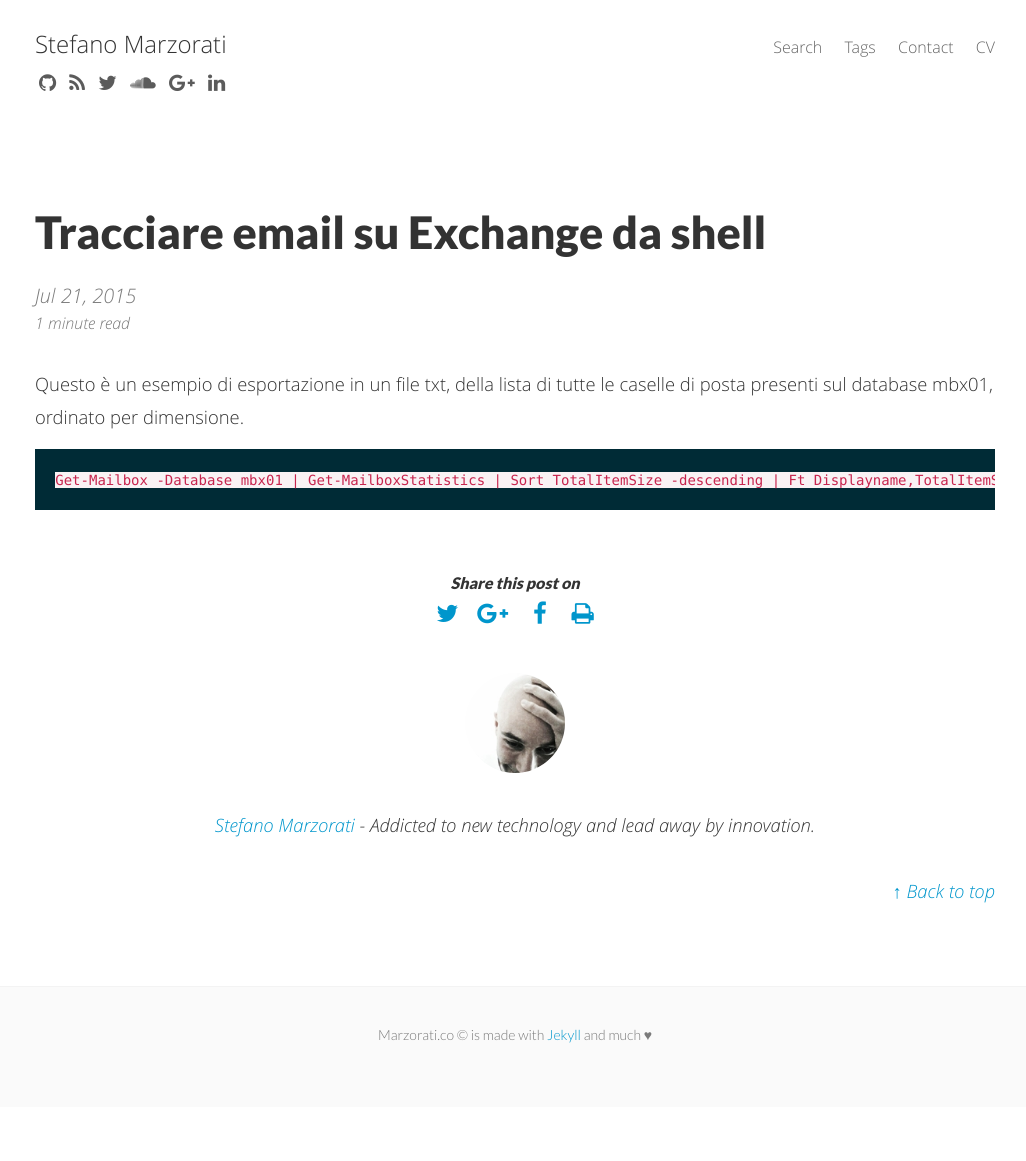
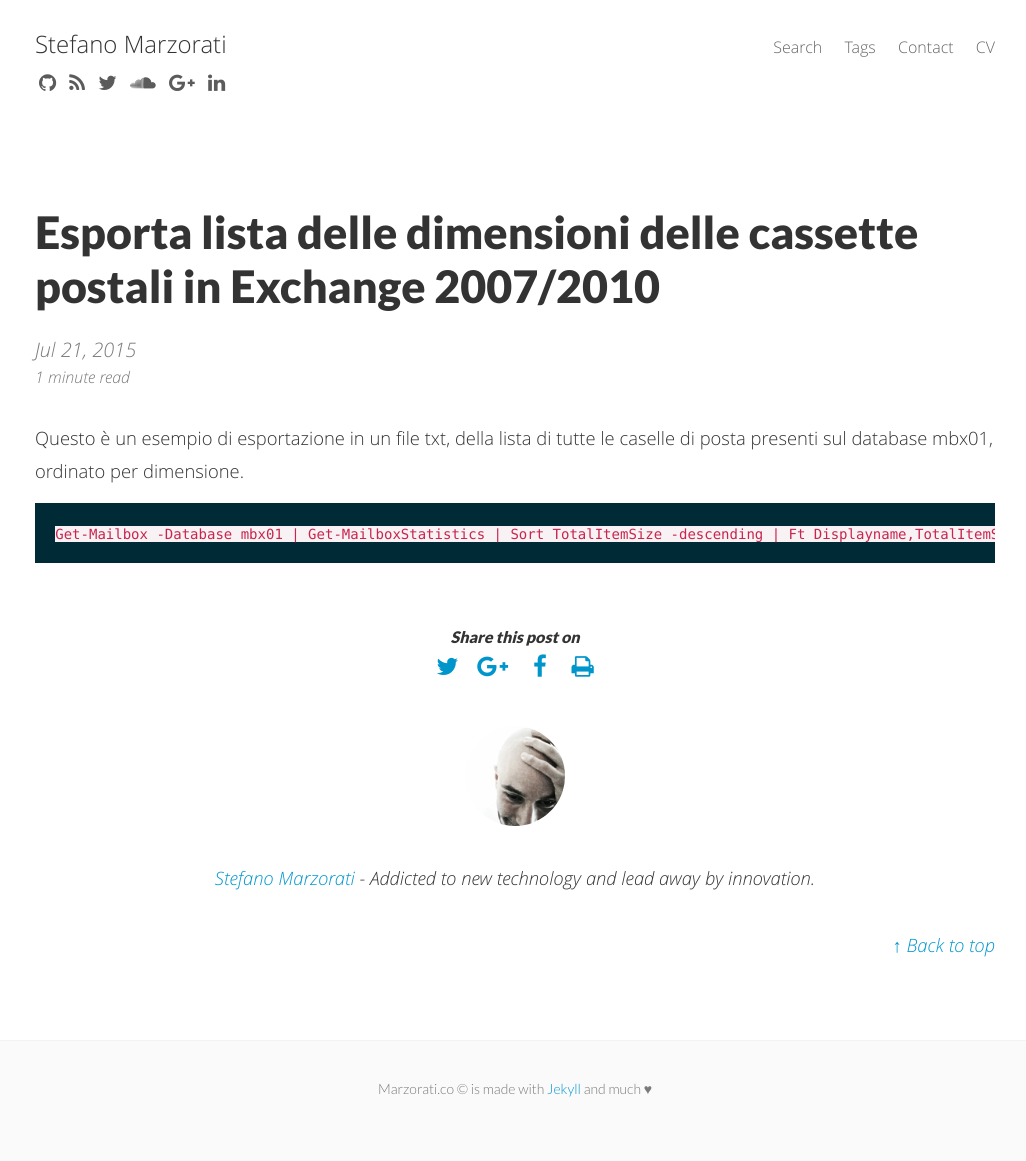
Before and after one commit to marste/Blog, a Jekyll site: the page built from _posts/2015-07-21-esporta-lista-dimensioni-cassette-postali-exchange-2007-2010.md, in a window 1280 px wide. Shown: the whole page, without its empty margins (125-1151 px from the left). Built offline with Jekyll 4.4.1, drawn with Linux system fonts in a browser that asks for light colours; nearby versions of some CDN libraries; Markdown is read by kramdown in place of the engine named in the settings; before the commit the page ends 1107 px from its top, so only the background shows below that.

Commit message:
Added new post

```diff
--- a/_posts/2015-07-21-esporta-lista-dimensioni-cassette-postali-exchange-2007-2010.md
+++ b/_posts/2015-07-21-esporta-lista-dimensioni-cassette-postali-exchange-2007-2010.md
@@ -1,5 +1,5 @@
 ---
-title: Tracciare email su Exchange da shell
+title: Esporta lista delle dimensioni delle cassette postali in Exchange 2007/2010
 date: 2015-07-21 10:53:00 -07:00
 author: Stefano Marzorati
 layout: post
```
